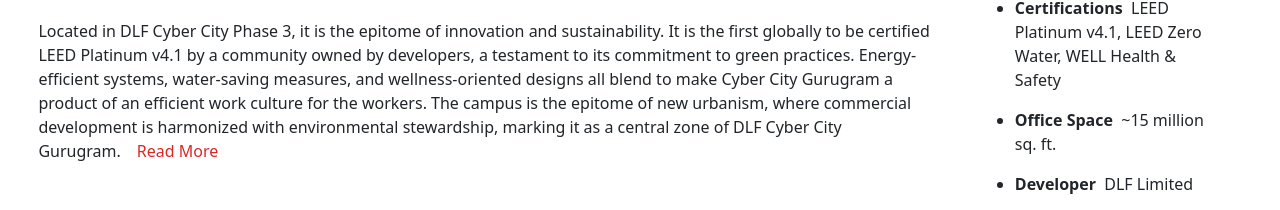
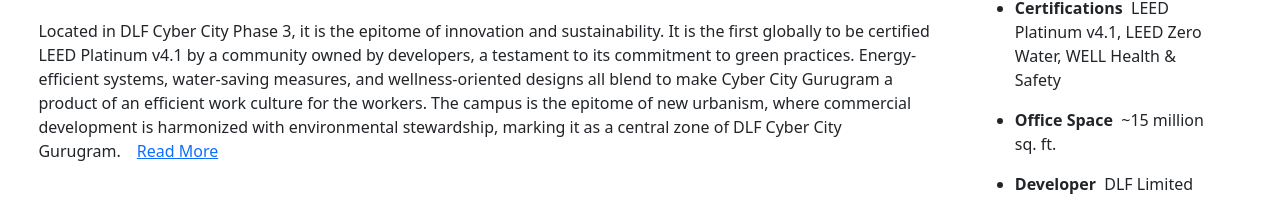
Before and after one commit to shantanugupta135/realsta-web, a Next.js app: page /property/dlf-cyber-city in a window 1280 px wide. Shown: the part 1314-1524 px from the top of the page. Built offline with nearby package versions, Linux system fonts and the light colour scheme; no server answers.

Commit message:
added code for issue

```diff
--- a/components/PropertyDescription.css
+++ b/components/PropertyDescription.css
@@ -58,3 +58,17 @@
 letter-spacing: 0.245px;
 text-transform: uppercase;
 }
+
+.readMoreLink {
+  background: none;
+  border: none;
+  color: #0d6efd;
+  cursor: pointer;
+  padding: 0;
+  margin-top: 8px;
+  font-weight: 500;
+}
+
+.readMoreLink:hover {
+  text-decoration: underline;
+}
--- a/components/dlfPage.css
+++ b/components/dlfPage.css
@@ -80,9 +80,18 @@
   color: inherit
 }
 
-.readMoreLink{
-    color: #DD2525;
-    text-decoration: none;
+.readMoreLink {
+  background: none;
+  border: none;
+  color: #0d6efd;
+  cursor: pointer;
+  padding: 0;
+  margin-top: 8px;
+}
+
+.readMoreLink:hover {
+  text-decoration: underline;
+  cursor: pointer;
 }
 
 .ip_top_section{
```
Also changed, not shown: components/PropertyDescription.tsx (+74 -34 lines).
